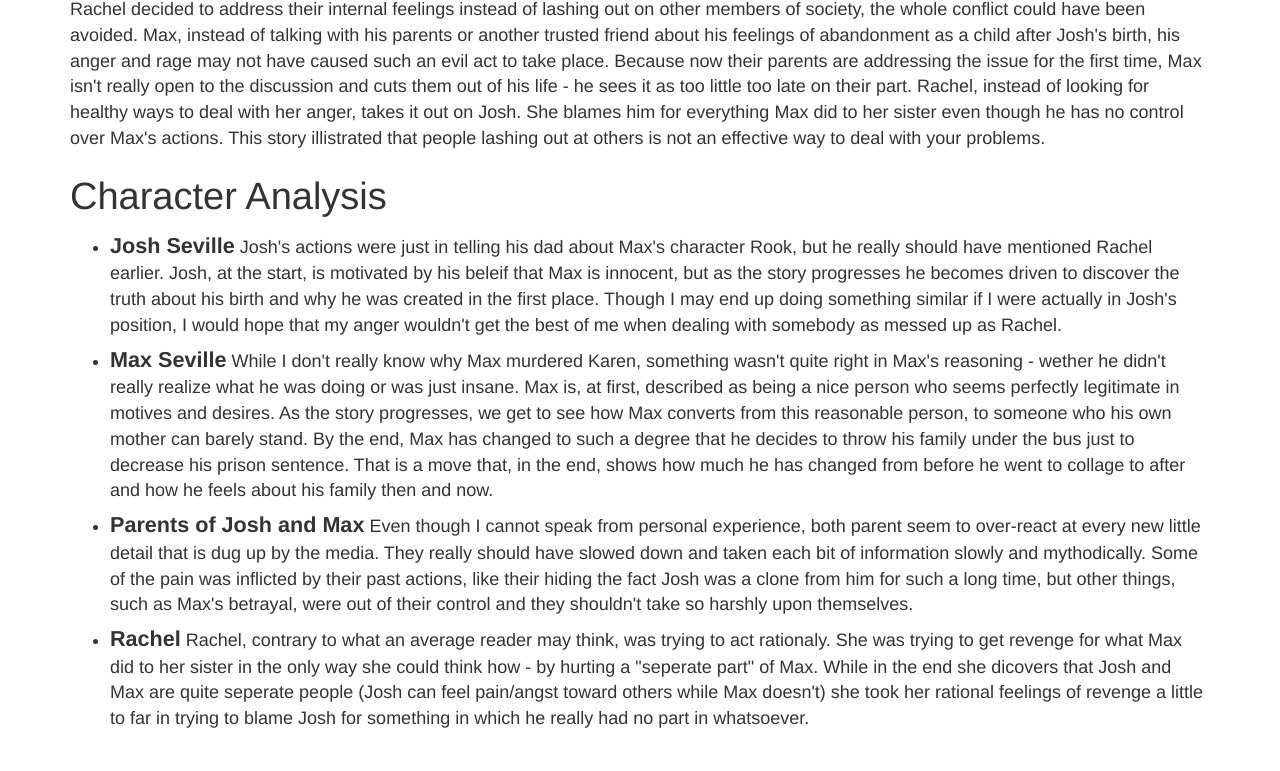
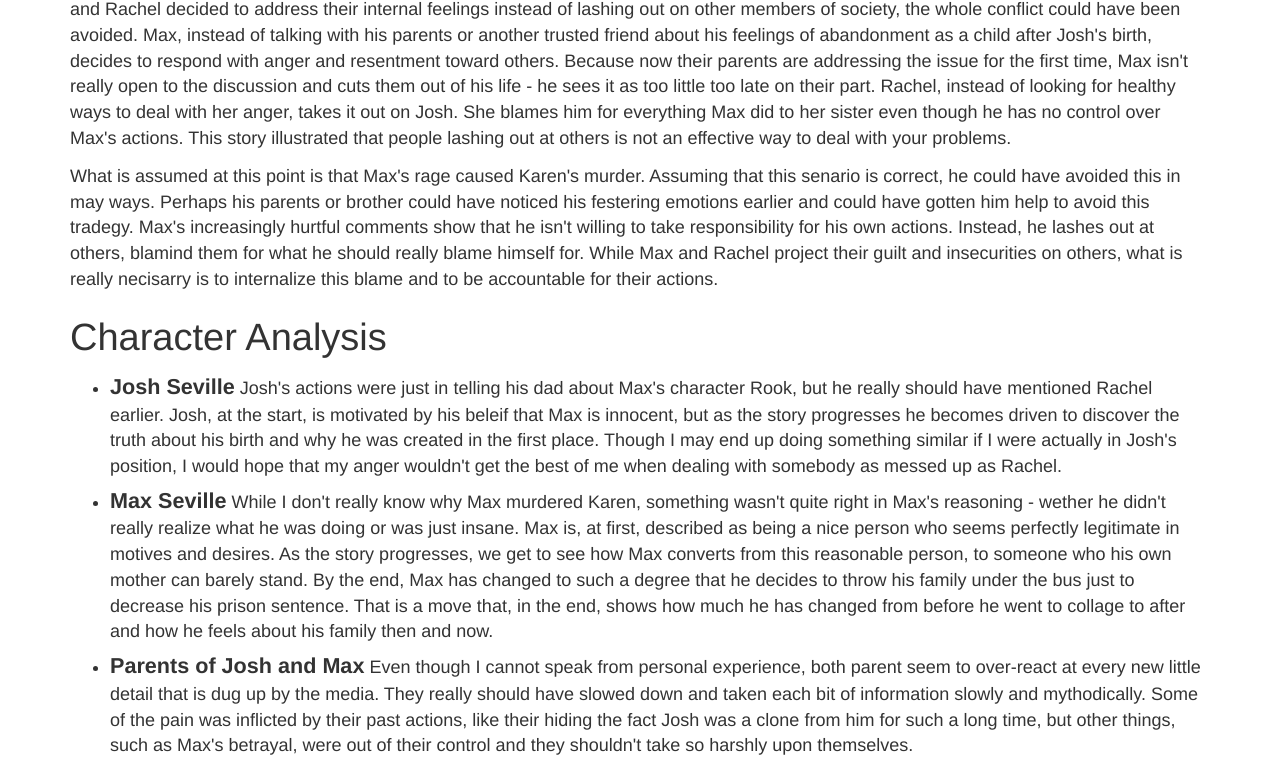
Before and after one commit to 1egoman/genesisalpha, a website: page index.html in a window 1280 px wide. Shown: the part 1166-1937 px from the top of the page. Drawn offline with Linux system fonts and the light colour scheme.

Commit message:
more theme analysis

```diff
--- a/index.html
+++ b/index.html
@@ -87,20 +87,33 @@
           <footer>Confucius</footer>
         </blockquote>
         <p>
-          Throughout <span class="underline">Genesis Alpha</span>, a common theme that is presented
-          concerns evil within the narrator or surrounding characters. If both
+          Throughout <span class="underline">Genesis Alpha</span>, a common theme
+          is that without proper outlets for anger, it can intensify and cause issues later in life. If both
           Max and Rachel decided to address their internal feelings instead of
           lashing out on other members of society, the whole conflict could have
           been avoided. Max, instead of talking with his parents or another trusted
           friend about his feelings of abandonment as a child after Josh's birth,
-          his anger and rage may not have caused such an evil act to take place.
-          Because now their parents are addressing the issue for the first time,
+          decides to respond with anger and resentment toward others. Because now their
+          parents are addressing the issue for the first time,
           Max isn't really open to the discussion and cuts them out of his life -
           he sees it as too little too late on their part. Rachel, instead of looking
           for healthy ways to deal with her anger, takes it out on Josh. She blames him
           for everything Max did to her sister even though he has no control over Max's
-          actions. This story illistrated that people lashing out at others is not an
+          actions. This story illustrated that people lashing out at others is not an
           effective way to deal with your problems.
+        </p>
+        <p>
+          What is assumed at this point is that Max's rage caused Karen's murder.
+          Assuming that this senario is correct, he could have avoided this in may
+          ways. Perhaps his parents or brother could have noticed his festering
+          emotions earlier and could have gotten him help to avoid this tradegy.
+          Max's increasingly hurtful comments show that he isn't willing to take
+          responsibility for his own actions. Instead, he lashes out at others,
+          blamind them for what he should really blame himself for.
+
+          While Max and Rachel project their guilt and insecurities on others,
+          what is really necisarry is to internalize this blame and to be
+          accountable for their actions.
         </p>
       </section>
 
@@ -109,6 +122,7 @@
         <h2>Character Analysis</h2>
         <ul>
           <li>
+            <!-- <img src="src/rook.jpg" style="width: 128px; padding: 20px;" class="pull-left" /> -->
             <span>Josh Seville</span>
             Josh's actions were just in telling his dad about Max's character Rook,
             but he really should have mentioned Rachel earlier. Josh, at the start,
```
